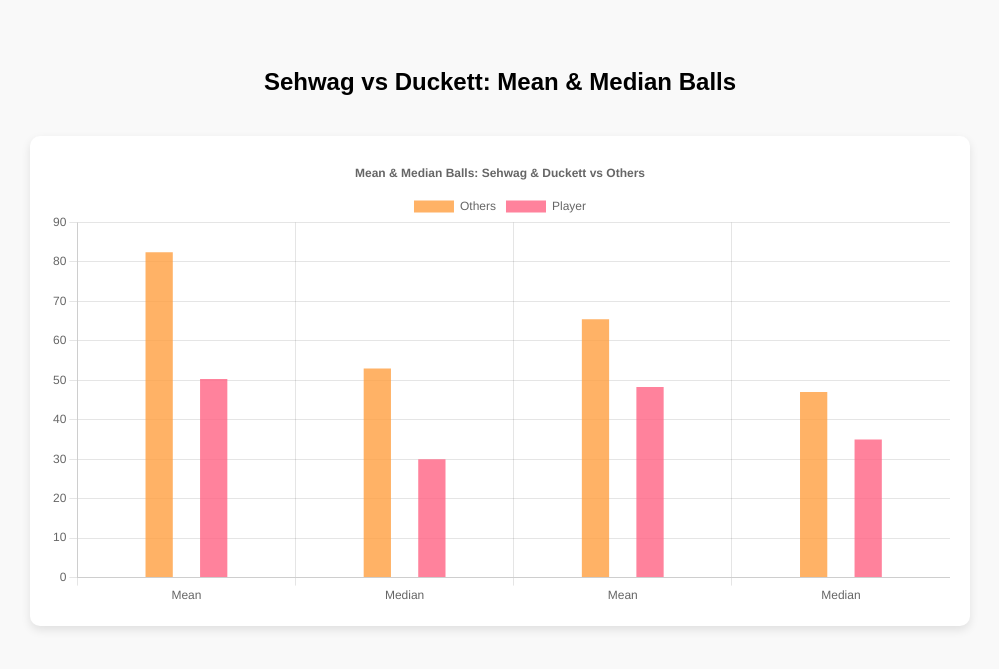
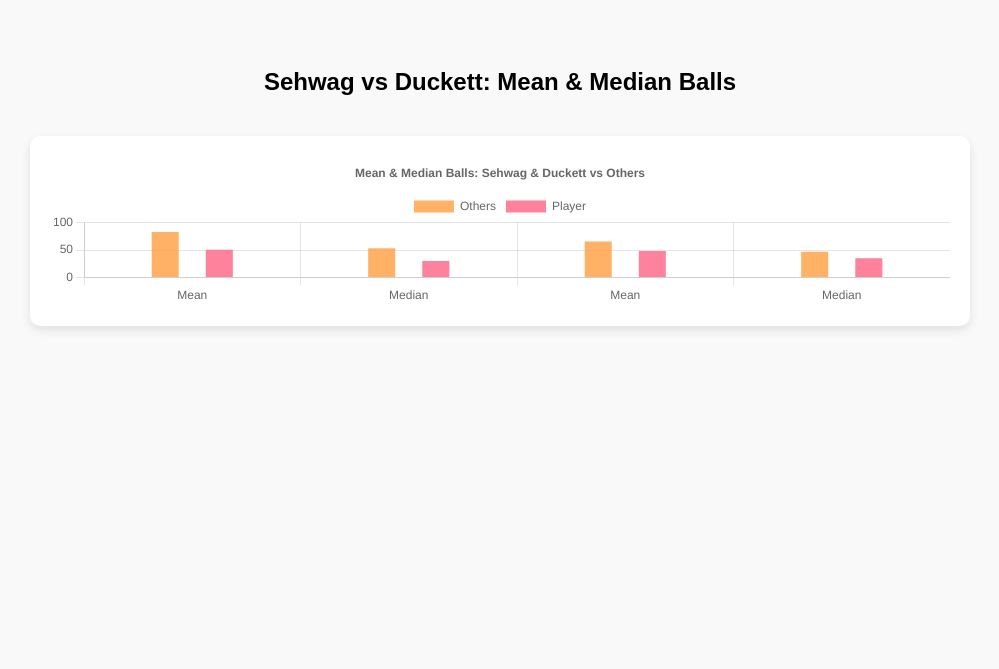
Before and after one commit to coversoncoversoff/coversoncoversoff-oss.github.io, a Jekyll site: the page assets/plots/No-Time-To-Settle-Plots/mean-median.html, which Jekyll copies as it is, in a window 1280 px wide. Shown: the top 669 px of the page, without its empty margins (140-1139 px from the left). Built offline with Jekyll 4.4.1, drawn with Linux system fonts in a browser that asks for light colours.

Commit message:
Update mean-median.html

```diff
--- a/assets/plots/No-Time-To-Settle-Plots/mean-median.html
+++ b/assets/plots/No-Time-To-Settle-Plots/mean-median.html
@@ -6,7 +6,7 @@
   <script src="https://cdn.jsdelivr.net/npm/chart.js"></script>
   <style>
     body { font-family: Arial, sans-serif; padding: 20px; background:#f9f9f9; }
-    .chart-container { width: 100%; max-width: 900px; height: 450px; margin: 40px auto; background:#fff; padding:20px; box-shadow:0 4px 10px rgba(0,0,0,0.1); border-radius:10px; }
+    .chart-container { width: 100%; max-width: 900px; height: auto; margin: 40px auto; background:#fff; padding:20px; box-shadow:0 4px 10px rgba(0,0,0,0.1); border-radius:10px; }
     h2 { text-align:center; margin-top:40px; }
   </style>
 </head>
@@ -27,7 +27,7 @@
           {label:'Player', data:[50.33,30,48.31,35], backgroundColor:'rgba(255,99,132,0.8)', barPercentage:0.5, categoryPercentage:0.5}
         ]
       },
-      options:{responsive:true, plugins:{legend:{position:'top'}, title:{display:true,text:'Mean & Median Balls: Sehwag & Duckett vs Others'}}, scales:{y:{beginAtZero:true}, x:{stacked:false}}}
+      options:{responsive:true, maintainAspectRatio: false, plugins:{legend:{position:'top'}, title:{display:true,text:'Mean & Median Balls: Sehwag & Duckett vs Others'}}, scales:{y:{beginAtZero:true}, x:{stacked:false}}}
     });
   </script>
 </body>
```
